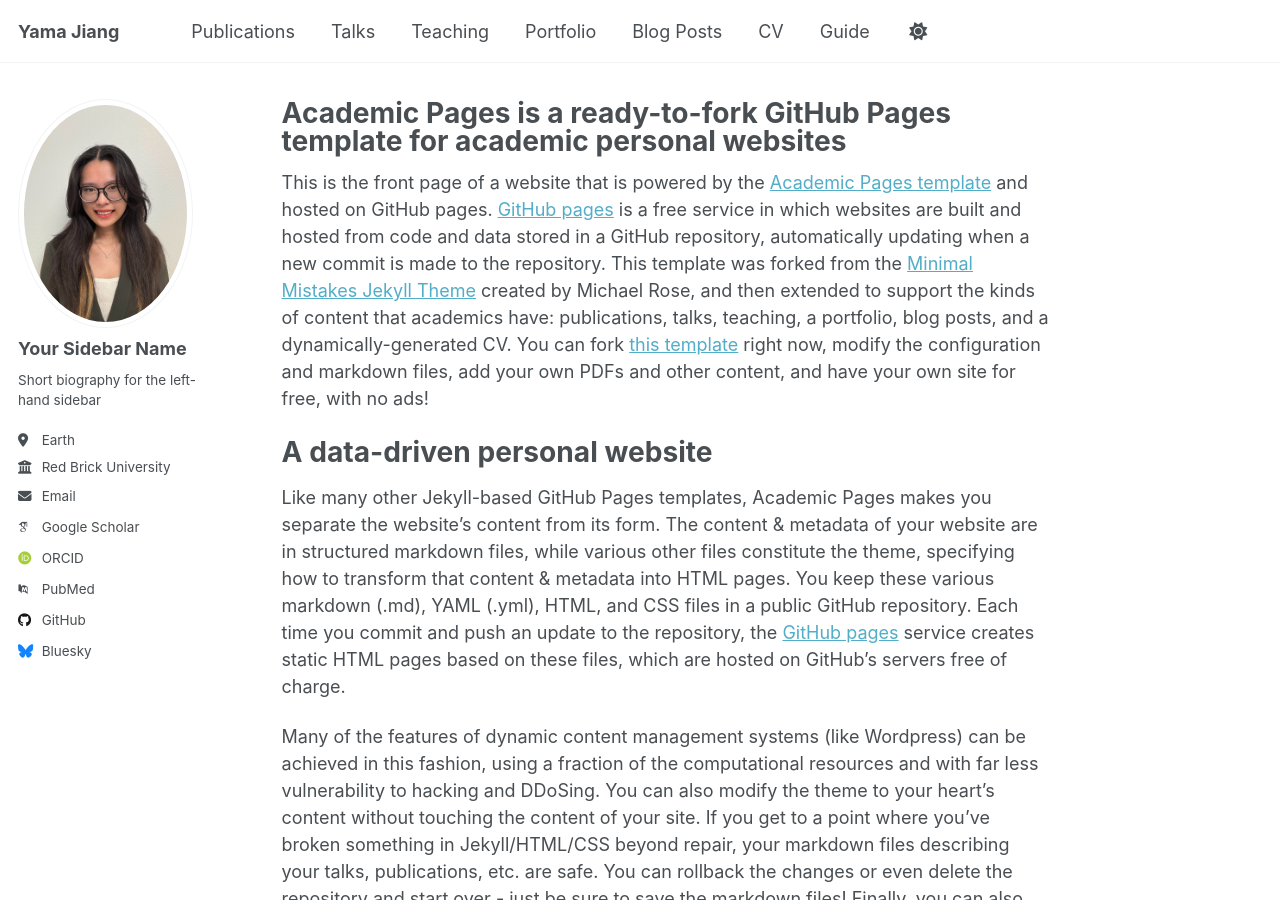
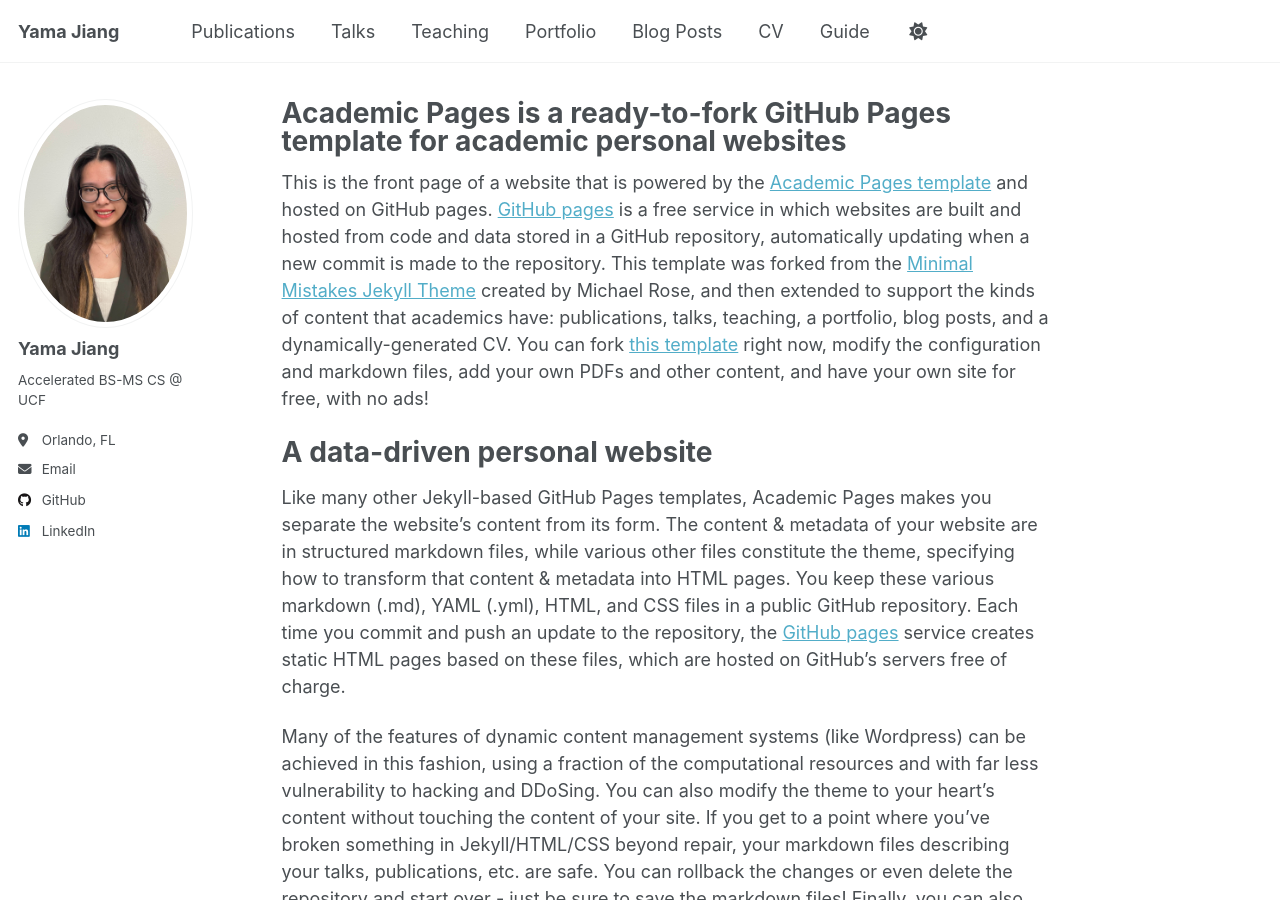
Before and after one commit to yamajiang/yamajiang.github.io, a Jekyll site: the page built from _pages/about.md, in a window 1280 px wide and 900 px high. Built offline with Jekyll 4.4.1, drawn with Linux system fonts in a browser that asks for light colours; some web fonts are replaced.

Commit message:
side bar

```diff
--- a/_config.yml
+++ b/_config.yml
@@ -13,7 +13,7 @@ title                    : "Yama Jiang"
 title_separator          : "-"
 name                     : &name "Your Name"
 description              : &description "personal description"
-url                      : https://academicpages.github.io # the base hostname & protocol for your site e.g. "https://[your GitHub username].github.io"
+url                      : https://yamajiang.github.io # the base hostname & protocol for your site e.g. "https://[your GitHub username].github.io"
 baseurl                  : "" # the subpath of your site, e.g. "/blog"
 repository               : "academicpages/academicpages.github.io"
 
@@ -23,21 +23,21 @@ repository               : "academicpages/academicpages.github.io"
 author:
   # Biographic information
   avatar           : "profile.png"
-  name             : "Your Sidebar Name"
+  name             : "Yama Jiang"
   pronouns         : # example: "she/her"
-  bio              : "Short biography for the left-hand sidebar"
-  location         : "Earth"
-  employer         : "Red Brick University"
+  bio              : "Accelerated BS-MS CS @ UCF"
+  location         : "Orlando, FL"
+  school           : "University of Central Florida"
   uri              : # URL
-  email            : "none@example.org"
+  email            : "yamajiang.cs@gmail.com"
 
   # Academic websites
   arxiv            : # URL - Update with the correct link to your profile
-  googlescholar    : "https://scholar.google.com/citations?user=PS_CX0AAAAAJ"
+  googlescholar    : #
   impactstory      : # URL
-  orcid            : "http://orcid.org/yourorcidurl"
+  orcid            : #
   semantic         : # URL
-  pubmed           : "https://www.ncbi.nlm.nih.gov/pubmed/?term=john+snow"
+  pubmed           : #
   researchgate     : # URL
   scopus           : # URL
 
@@ -45,12 +45,12 @@ author:
   bitbucket        : # Username - Update with your username on the site
   codepen          : # Username
   dribbble         : # Username
-  github           : "academicpages"
+  github           : "https://github.com/yamajiang"
   kaggle           : # Username
   stackoverflow    : # User number or user number and name (i.e., use "1" or "1/jeff-atwood")
 
   # Social media
-  bluesky          : "bsky.app" # Replace this with you Bluesky username
+  bluesky          : #
   facebook         : # Username
   flickr           : # Username
   foursquare       : # Username
@@ -59,7 +59,7 @@ author:
   keybase          : # Username
   instagram        : # Username
   lastfm           : # Username
-  linkedin         : # Username
+  linkedin         : "https://www.linkedin.com/in/yamajiang/"
   mastodon         : # URL
   medium           : # URL
   pinterest        : # Username
```
